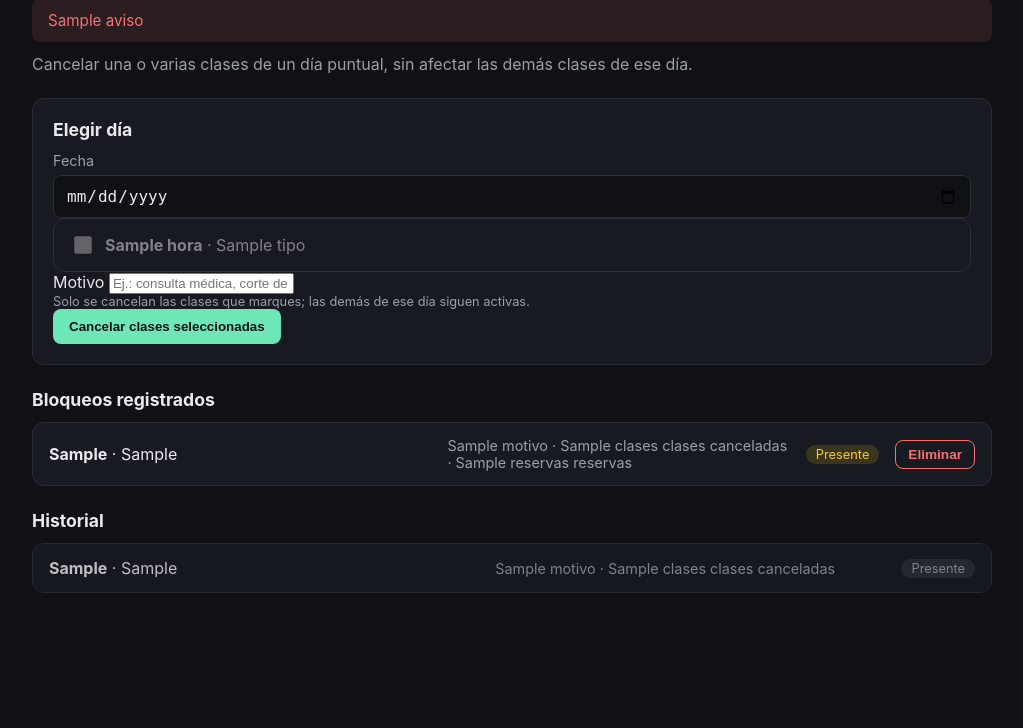
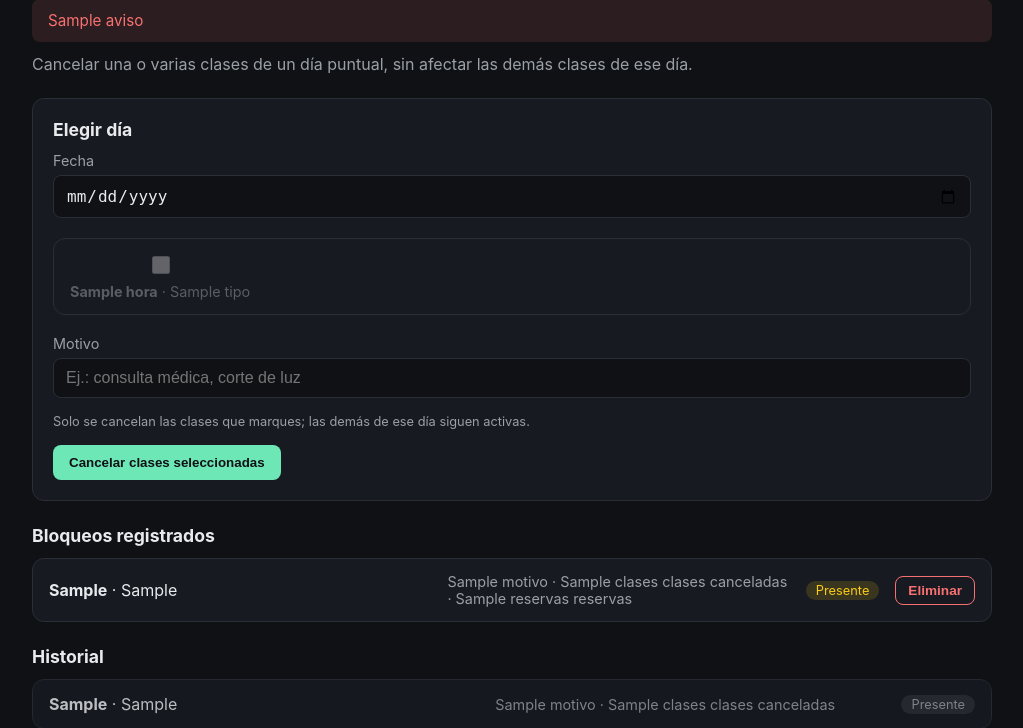
Before and after one commit to pilisoldo1-code/Just-Show-Up, a FastAPI app: template app/templates/profesora_planificacion.html in a window 1280 px wide. Shown: the part 212-940 px from the top of the page, without its empty margins (128-1151 px from the left). Before the commit the page ends 805 px from the top, so only its background shows below. Run offline with FastAPI, Linux system fonts and the light colour scheme; the template is opened without the code that fills it: most values are stand-ins (such as "Sample title", 1, 10 or a date in 2020).

Commit message:
style: mejorar visualizacion de cupos y formulario de planificacion
Tipos de clase: "cupo 7" pasa a "7 cupos" / "1 cupo" (singular dinámico según
el valor real de cupo_max), en la tarjeta de tipos de clase, la comparación
al cambiar el tipo de un horario y el texto que arma el JS del alta/edición
de horario.

Cancelar clases puntuales: el formulario de checkboxes no tenía clase CSS
(a diferencia del selector de fecha de arriba), por eso el motivo y el botón
se veían con tipografía y espaciado distintos al resto de la app. Se le
agregan las mismas clases que ya usa el formulario de licencias
(horario-form form-plano) más un margen propio y acotado, sin tocar ningún
estilo global ni la lógica de cancelación.

Cambio exclusivamente visual: sin tocar lógica de cancelación, valores de
checkbox, licencias por período, reservas, bloqueos, funciones SQL ni cupos
reales.

Probado: 99/99 (unittest discover tests) + navegador escritorio/celular con
datos simulados.

Co-Authored-By: Claude Sonnet 5 <noreply@anthropic.com>

```diff
--- a/app/static/style.css
+++ b/app/static/style.css
@@ -910,6 +910,14 @@ main.ancho {
     justify-content: space-between;
 }
 
+.form-puntual {
+    margin-top: 20px;
+}
+
+.form-puntual .lista-puntual {
+    margin-bottom: 4px;
+}
+
 .form-fila {
     display: grid;
     grid-template-columns: repeat(auto-fit, minmax(180px, 1fr));
--- a/app/templates/profesora_horario_form.html
+++ b/app/templates/profesora_horario_form.html
@@ -66,8 +66,9 @@
             function mostrar() {
                 var o = sel.options[sel.selectedIndex];
                 if (!o || !o.dataset.duracion) return;
+                var cupo = o.dataset.cupo + (o.dataset.cupo === "1" ? " cupo" : " cupos");
                 detalle.textContent = o.text + ": " + o.dataset.duracion + " min · $" + o.dataset.precio +
-                    " · cupo " + o.dataset.cupo + " (se define en el tipo de clase)";
+                    " · " + cupo + " (se define en el tipo de clase)";
             }
             sel.addEventListener("change", mostrar);
             mostrar();
--- a/app/templates/profesora_horario_revisar_tipo.html
+++ b/app/templates/profesora_horario_revisar_tipo.html
@@ -15,8 +15,8 @@
         <section class="panel">
             <dl class="datos-perfil">
                 <div><dt>Horario</dt><dd>{{ datos.dia_semana | nombre_dia }} {{ datos.hora_inicio }}</dd></div>
-                <div><dt>Tipo actual</dt><dd>{{ tipo_actual.nombre }} · {{ tipo_actual.duracion }} min · ${{ '%g'|format(tipo_actual.precio_presencial|float) }} · cupo {{ tipo_actual.cupo_max }}</dd></div>
-                <div><dt>Tipo nuevo</dt><dd>{{ tipo_nuevo.nombre }} · {{ tipo_nuevo.duracion }} min · ${{ '%g'|format(tipo_nuevo.precio_presencial|float) }} · cupo {{ tipo_nuevo.cupo_max }}</dd></div>
+                <div><dt>Tipo actual</dt><dd>{{ tipo_actual.nombre }} · {{ tipo_actual.duracion }} min · ${{ '%g'|format(tipo_actual.precio_presencial|float) }} · {{ tipo_actual.cupo_max }} {{ 'cupo' if tipo_actual.cupo_max == 1 else 'cupos' }}</dd></div>
+                <div><dt>Tipo nuevo</dt><dd>{{ tipo_nuevo.nombre }} · {{ tipo_nuevo.duracion }} min · ${{ '%g'|format(tipo_nuevo.precio_presencial|float) }} · {{ tipo_nuevo.cupo_max }} {{ 'cupo' if tipo_nuevo.cupo_max == 1 else 'cupos' }}</dd></div>
             </dl>
         </section>
 
--- a/app/templates/profesora_planificacion.html
+++ b/app/templates/profesora_planificacion.html
@@ -79,7 +79,8 @@
 
             {% if fecha_puntual and clases_dia is not none %}
             {% if clases_dia %}
-            <form id="form-puntual" action="/profesora/planificacion/puntual/cancelar" method="post">
+            <form id="form-puntual" action="/profesora/planificacion/puntual/cancelar" method="post"
+                  class="horario-form form-plano form-puntual">
                 <input type="hidden" name="fecha" value="{{ fecha_puntual }}" />
                 <ul class="lista-clases lista-puntual">
                     {% for c in clases_dia %}
--- a/app/templates/profesora_tipos_clase.html
+++ b/app/templates/profesora_tipos_clase.html
@@ -32,7 +32,7 @@
                         <span class="badge {{ 'badge-on' if t.activo else 'badge-off' }}">{{ 'Activo' if t.activo else 'Inactivo' }}</span>
                     </div>
                     {% if t.descripcion %}<p class="nota">{{ t.descripcion }}</p>{% endif %}
-                    <p class="tipo-datos">{{ t.duracion }} min · ${{ '%g'|format(t.precio_presencial|float) }} · cupo {{ t.cupo_max }}</p>
+                    <p class="tipo-datos">{{ t.duracion }} min · ${{ '%g'|format(t.precio_presencial|float) }} · {{ t.cupo_max }} {{ 'cupo' if t.cupo_max == 1 else 'cupos' }}</p>
                     <p class="nota">{{ t.horarios_activos }} {{ 'horario activo' if t.horarios_activos == 1 else 'horarios activos' }}{% if t.horarios > t.horarios_activos %} · {{ t.horarios - t.horarios_activos }} inactivo{{ 's' if t.horarios - t.horarios_activos != 1 }}{% endif %}</p>
                     <div class="tipo-acciones">
                         <a class="btn btn-chico" href="/profesora/tipos-clase/{{ t.id }}/editar">Editar</a>
```
Also changed, not shown: tests/test_cupos_tipos_clase.py (added, +90 -0 lines).
